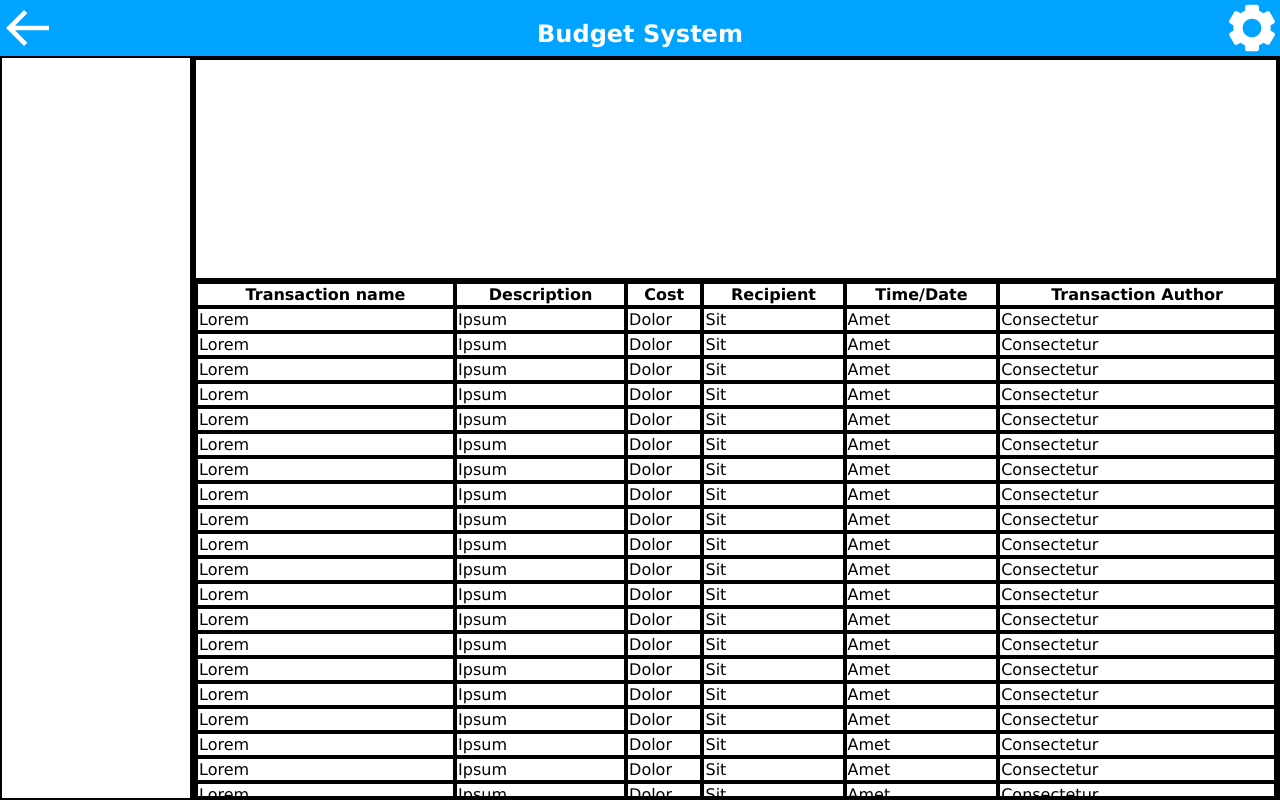
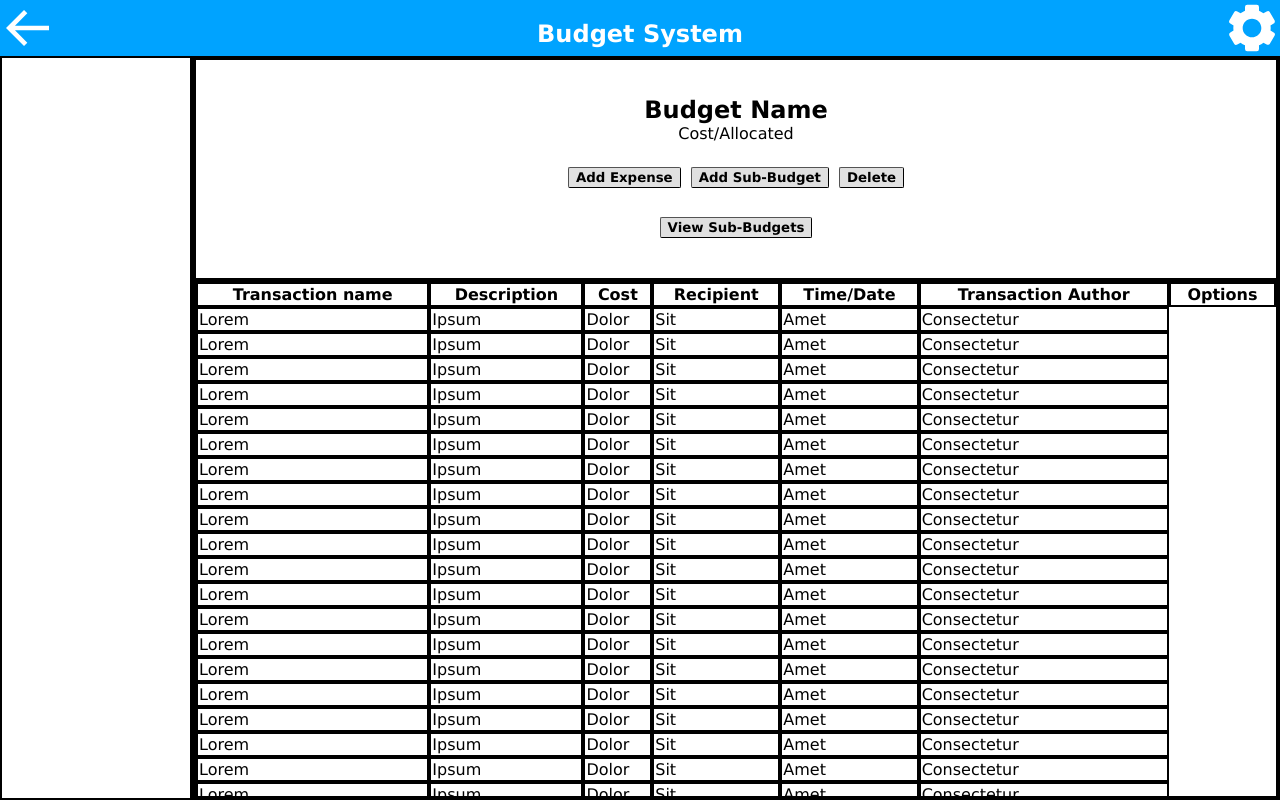
Before and after one commit to Phoenexus22/BudgetSys, a website: page public/index.html in a window 1280 px wide. Drawn offline with nearby package versions, Linux system fonts and the light colour scheme; no server answers.

Commit message:
Further styling

```diff
--- a/public/index.html
+++ b/public/index.html
@@ -36,12 +36,24 @@
 
             </div>
             <div id = "datapage" class = "filly noscroll basicborder">
-                <div id = "topdatacontainer" class = "fillx noscroll basicborder">
+                <div id = "topdatacontainer" class = "fillx noscroll basicborder cflex centercontent">
+                    <h2 id = "budgetHeader" class = "nomargin">Budget Name</h2>
+                    <a id = "budgetCost">Cost/Allocated</a>
+                    <br>
+                    <div id = "budgetButtons" class= "rflex centercontent noscroll">
+                        <button class="hovclick_lightblue" id = "addexpense" onclick="addExpenseToCurrentBudget()">Add Expense</button>
+                        <button class="hovclick_lightblue" id = "addsubbudg" onclick="addSubbudgToCurrentBudget()">Add Sub-Budget</button>
+                        <button class="hovclick_lightblue" id = "deletebudget" onclick="deleteCurrentBudget()">Delete</button>
+                    </div>
+                    <br>
+                    <div class="rflex">
+                        <button class="hovclick_lightblue" id = "viewsubbudg" onclick="changeCurrentBudget()">View Sub-Budgets</button>
+                    </div>
                 </div>
                 <div id = "tablecontainer" class = "fillx basicborder yscroll">
                     <table id = "table" class = "fillx  stickyhead">
                         <thead>
-                        <tr><th>Transaction name</th> <th>Description</th> <th>Cost</th> <th>Recipient</th><th>Time/Date</th><th>Transaction Author</th></tr>
+                        <tr><th>Transaction name</th> <th>Description</th> <th>Cost</th> <th>Recipient</th><th>Time/Date</th><th>Transaction Author</th><th>Options</th></tr>
                         </thead>
                         <tr><td>Lorem</td> <td>Ipsum</td> <td>Dolor</td> <td>Sit</td><td>Amet</td><td>Consectetur</td></tr>
                         <tr><td>Lorem</td> <td>Ipsum</td> <td>Dolor</td> <td>Sit</td><td>Amet</td><td>Consectetur</td></tr>
--- a/public/src/basic.css
+++ b/public/src/basic.css
@@ -7,6 +7,48 @@ font-family:  'Lucida Sans', Arial, sans-serif
     box-sizing: border-box;
   }
 
+  button
+  {
+    font-family:  'Lucida Sans', Arial, sans-serif;
+    font-weight: 600;
+    border-radius: 2px;
+    border-width: 1px;
+    background-color: #E0E0E0;
+    margin:5px;
+
+    padding-top: 2px;
+    padding-right: 7px;
+    padding-bottom: 2px;
+    padding-left: 7px;
+  }
+  button:hover{background-color:#C0C0C0;}
+  button:focus{background-color:#707070;}
+
+  button.hovclick_lightblue
+  {
+    transition: 0.1s;
+  }
+
+  button.hovclick_lightblue:hover
+  {
+    background-color: #00A3ff;
+    color:#ffffff;
+  }
+
+  button.hovclick_lightblue:focus
+  {
+    background-color: #0082de;;
+    color:#ffffff;
+  }
+
+.width1
+{
+width: 1px;
+}
+.width2
+{
+width: 2px;
+}
 .cflex
 {
    display: flex;
```
